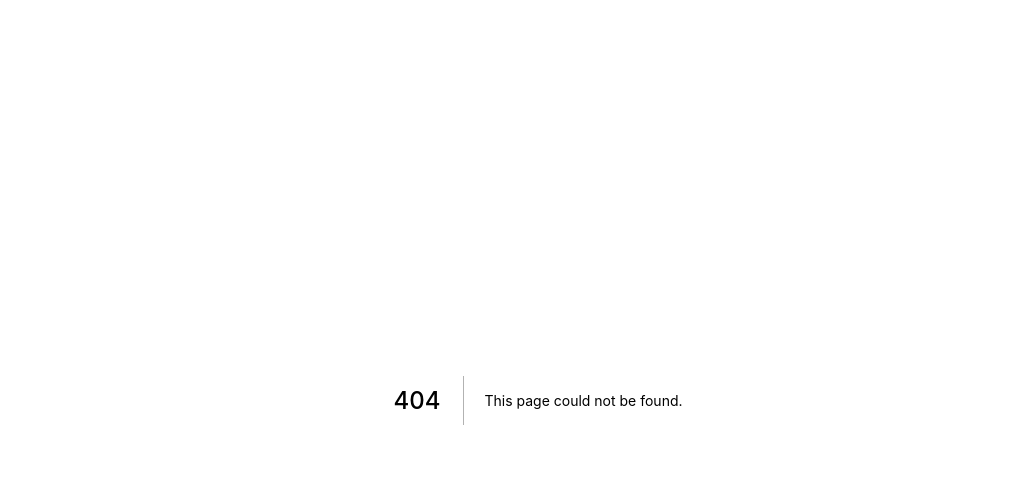
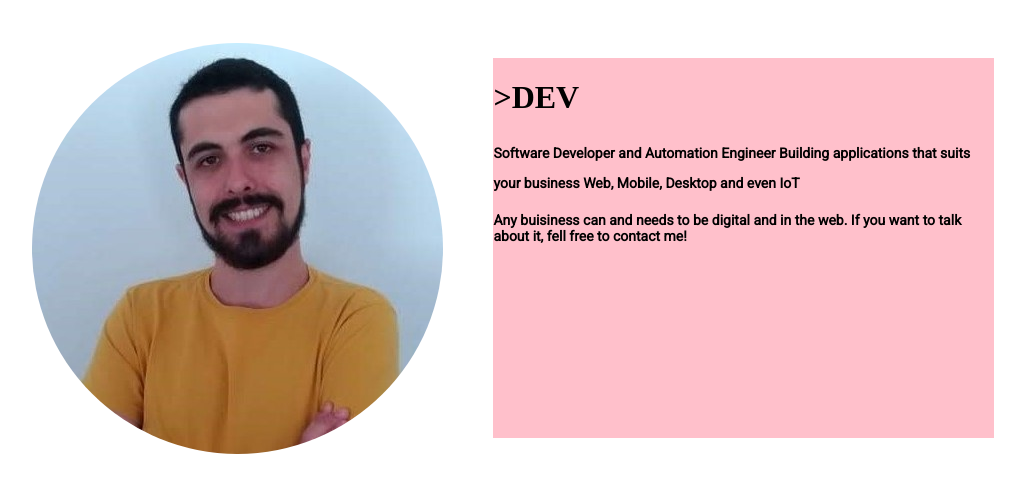
Before and after one commit to albert-dm/next-albert-dm-page, a Next.js app: page /components/header in a window 1280 px wide. Before the commit this address had no page. Shown: the top 492 px of the page, without its empty margins (102-1127 px from the left). Built offline with nearby package versions, Linux system fonts and the light colour scheme.

Commit message:
profile working

```diff
--- /dev/null
+++ b/pages/components/header/headerStyled.styles.js
@@ -0,0 +1,42 @@
+import styled from 'styled-components';
+import { colors } from '../../theme'
+
+export const HeaderStyled = styled.div`
+    @import url('https://fonts.googleapis.com/css2?family=Roboto&display=swap');
+    display:flex;
+    flex-direction:row;
+    justify-content:space-between;
+    width:80%;
+    height:60vh;
+    margin:auto;
+    .profilePhoto {
+      display: block;
+      margin: auto;
+      border-radius:50%;
+      max-height:90%;
+      width: auto;
+      height: auto;
+    }
+    .profileText{
+      background-color:pink;
+      flex-direction:column;
+      margin:50px;
+    }
+    .profileText h1{
+      font-family: 'Coda';
+    }
+    .description {
+      font-family: 'Roboto', sans-serif;
+      font-style: normal;
+      font-weight: bold;
+      font-size: 14px;
+      line-height: 30px;
+    }
+    .descriptionTwo {
+      font-family: 'Roboto', sans-serif;
+      font-style: normal;
+      font-weight: bold;
+      font-size: 14px;
+      line-height: 16px;
+    }
+  `;
--- /dev/null
+++ b/pages/components/header/index.js
@@ -0,0 +1,18 @@
+import React from "react";
+import { HeaderStyled } from './headerStyled.styles';
+import MyImage from './profilePhoto'
+
+const Header = (props) => {
+  return (
+    <HeaderStyled>
+      <img src="/profile.jpg" alt="my image" className="profilePhoto"/>
+      <div className="profileText">
+        <h1 className="title">>DEV</h1>
+        <p className="description">Software Developer and Automation Engineer Building applications that suits your business Web, Mobile, Desktop and even IoT</p>
+        <p className="descriptionTwo">Any buisiness can and needs to be digital and in the web. If you want to talk about it, fell free to contact me!</p>
+      </div>
+    </HeaderStyled>
+  );
+};
+
+export default Header;
--- /dev/null
+++ b/pages/components/header/profilePhoto.js
@@ -0,0 +1,5 @@
+function MyImage() {
+    return <img src="/profile.jpg" alt="my image" />
+}
+
+export default MyImage
--- a/pages/index.js
+++ b/pages/index.js
@@ -1,11 +1,13 @@
 
 import React from 'react'
 import SkillsContainer from './components/cardContainer'
+import Header from './components/header'
 import skills from './api/skillsList'
 
 const App = () => {
     return (
         <div>
+            <Header/>
             <SkillsContainer skills={skills}/>
         </div>
     )
```
Also changed, not shown: public/profile.jpg (added).
